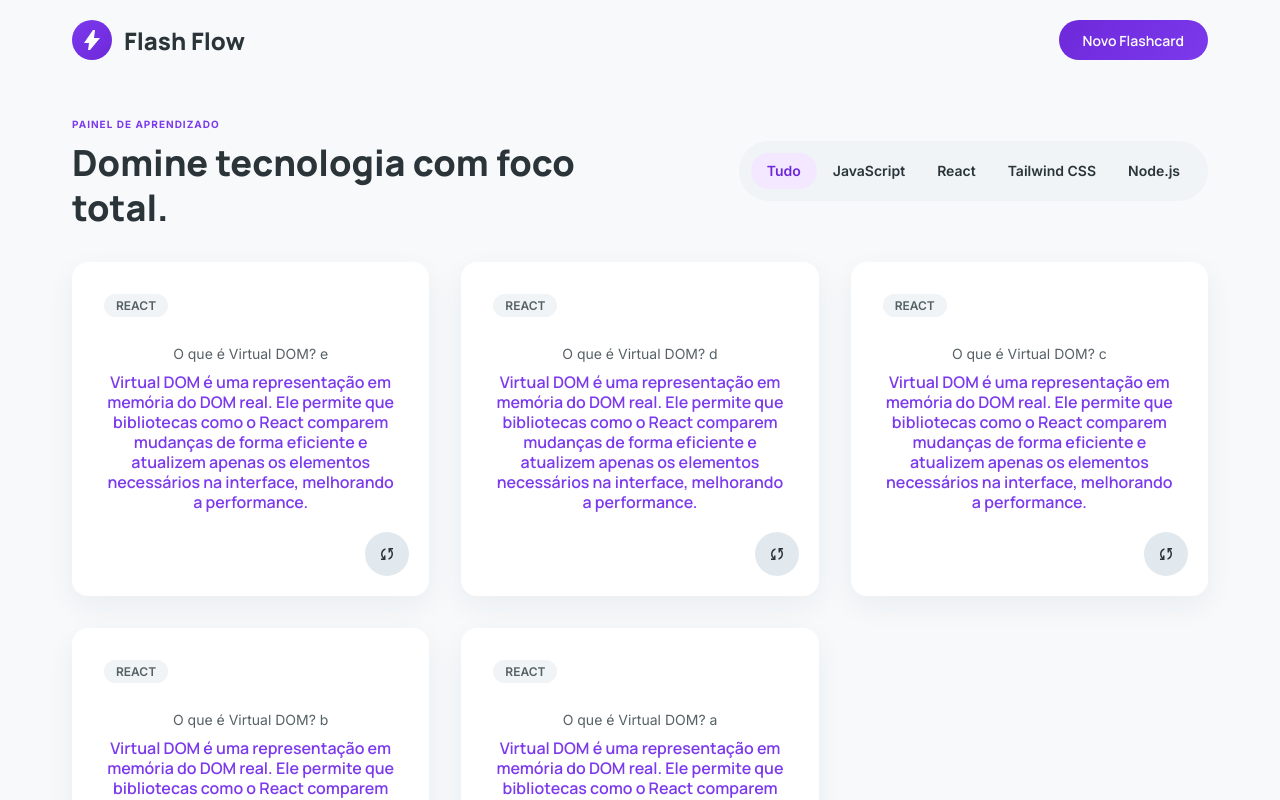
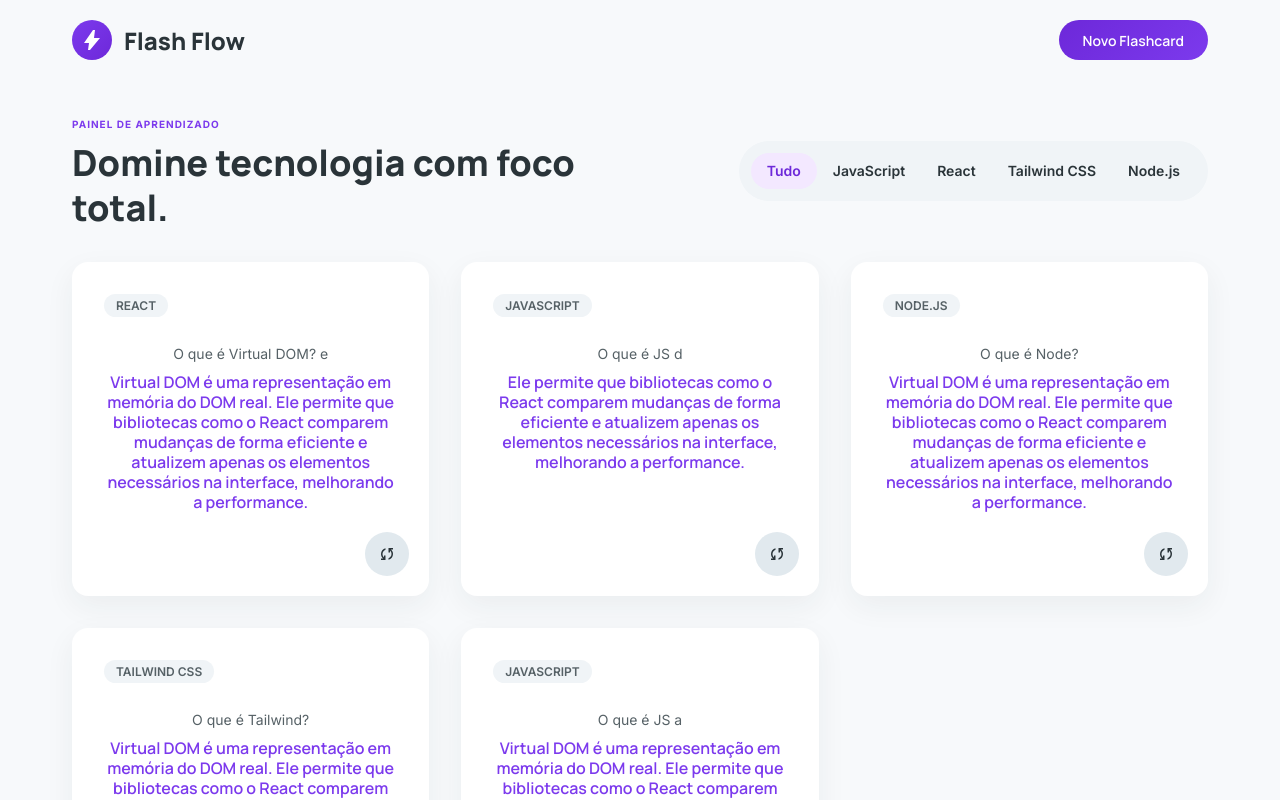
Before and after one commit to petersonmunuera/flash-flow, a React (Vite) app: page / in a window 1280 px wide. Shown: the top 800 px of the page. Built offline with nearby package versions, Linux system fonts and the light colour scheme.

Commit message:
feat: change activeFilter place

```diff
--- a/src/App.tsx
+++ b/src/App.tsx
@@ -1,3 +1,5 @@
+import { useState } from 'react'
+
 import { Header } from './components/Header'
 import { FilterSection } from './components/FilterSection'
 import { CardsSection } from './components/CardsSection'
@@ -5,12 +7,14 @@ import { CardsSection } from './components/CardsSection'
 import './global.css'
 
 function App() {
+  const [activeFilter, setActiveFilter] = useState<string>('Tudo')
+
   return (
     <>
       <Header />
       <main>
-        <FilterSection />
-        <CardsSection />
+        <FilterSection activeFilter={activeFilter} onSelectFilter={setActiveFilter} />
+        <CardsSection activeFilter={activeFilter} />
       </main>
     </>
   )
--- a/src/components/CardsSection/mock.ts
+++ b/src/components/CardsSection/mock.ts
@@ -7,23 +7,23 @@ export const cards: FlashcardType[] = [
     answer: "Virtual DOM é uma representação em memória do DOM real. Ele permite que bibliotecas como o React comparem mudanças de forma eficiente e atualizem apenas os elementos necessários na interface, melhorando a performance."
   },
   {
-    category: "React",
-    question: "O que é Virtual DOM? d",
+    category: "JavaScript",
+    question: "O que é JS d",
+    answer: "Ele permite que bibliotecas como o React comparem mudanças de forma eficiente e atualizem apenas os elementos necessários na interface, melhorando a performance."
+  },
+  {
+    category: "Node.js",
+    question: "O que é Node?",
     answer: "Virtual DOM é uma representação em memória do DOM real. Ele permite que bibliotecas como o React comparem mudanças de forma eficiente e atualizem apenas os elementos necessários na interface, melhorando a performance."
   },
   {
-    category: "React",
-    question: "O que é Virtual DOM? c",
+    category: "Tailwind CSS",
+    question: "O que é Tailwind?",
     answer: "Virtual DOM é uma representação em memória do DOM real. Ele permite que bibliotecas como o React comparem mudanças de forma eficiente e atualizem apenas os elementos necessários na interface, melhorando a performance."
   },
   {
-    category: "React",
-    question: "O que é Virtual DOM? b",
-    answer: "Virtual DOM é uma representação em memória do DOM real. Ele permite que bibliotecas como o React comparem mudanças de forma eficiente e atualizem apenas os elementos necessários na interface, melhorando a performance."
-  },
-  {
-    category: "React",
-    question: "O que é Virtual DOM? a",
+    category: "JavaScript",
+    question: "O que é JS a",
     answer: "Virtual DOM é uma representação em memória do DOM real. Ele permite que bibliotecas como o React comparem mudanças de forma eficiente e atualizem apenas os elementos necessários na interface, melhorando a performance."
   },
 ]
--- a/src/components/FilterBar/index.tsx
+++ b/src/components/FilterBar/index.tsx
@@ -1,25 +1,27 @@
-import { useState } from 'react'
 import { categories } from '../consts'
 
 import style from './style.module.css'
 
-const filterOptions = ['Tudo', ...categories]
+const filters = ['Tudo', ...categories]
 
-export function FilterBar() {
-  const [selectedFilter, setSelectedFilter] = useState<string>('Tudo')
+type FilterBarProps = {
+  activeFilter: string
+  onSelectFilter: (filter: string) => void
+}
 
+export function FilterBar({ activeFilter, onSelectFilter }: FilterBarProps) {
   return (
     <ul className={style.filters}>
-      {filterOptions.map(filterOption => {
-        const selectedClass = selectedFilter === filterOption ? style.selected : ''
+      {filters.map(filter => {
+        const selectedClass = activeFilter === filter ? style.selected : ''
 
         return (
           <li
             className={selectedClass}
-            key={filterOption}
-            onClick={() => setSelectedFilter(filterOption)}
+            key={filter}
+            onClick={() => onSelectFilter(filter)}
           >
-            {filterOption}
+            {filter}
           </li>
         )
       })}
--- a/src/components/FilterSection/index.tsx
+++ b/src/components/FilterSection/index.tsx
@@ -2,14 +2,19 @@ import { FilterBar } from '../FilterBar'
 
 import style from './style.module.css'
 
-export function FilterSection() {
+type FilterSectionProps = {
+  activeFilter: string
+  onSelectFilter: (filter: string) => void
+}
+
+export function FilterSection({ activeFilter, onSelectFilter }: FilterSectionProps) {
   return (
     <section className={style.container}>
       <div className={style.info}>
         <span>PAINEL DE APRENDIZADO</span>
         <h1>Domine tecnologia com foco total.</h1>
       </div>
-      <FilterBar />
+      <FilterBar activeFilter={activeFilter} onSelectFilter={onSelectFilter} />
     </section>
   )
 }
```
Also changed, not shown: src/components/CardsSection/index.tsx (+8 -2 lines).
